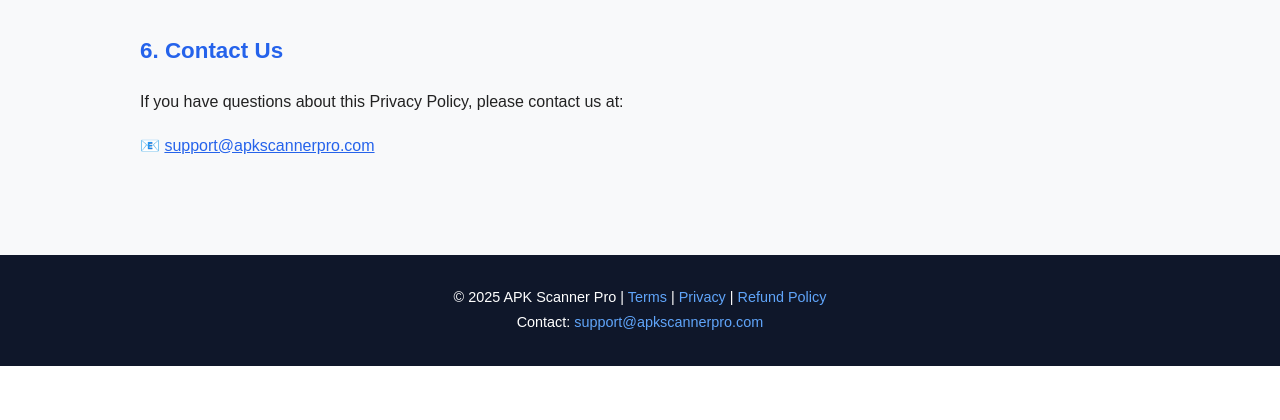
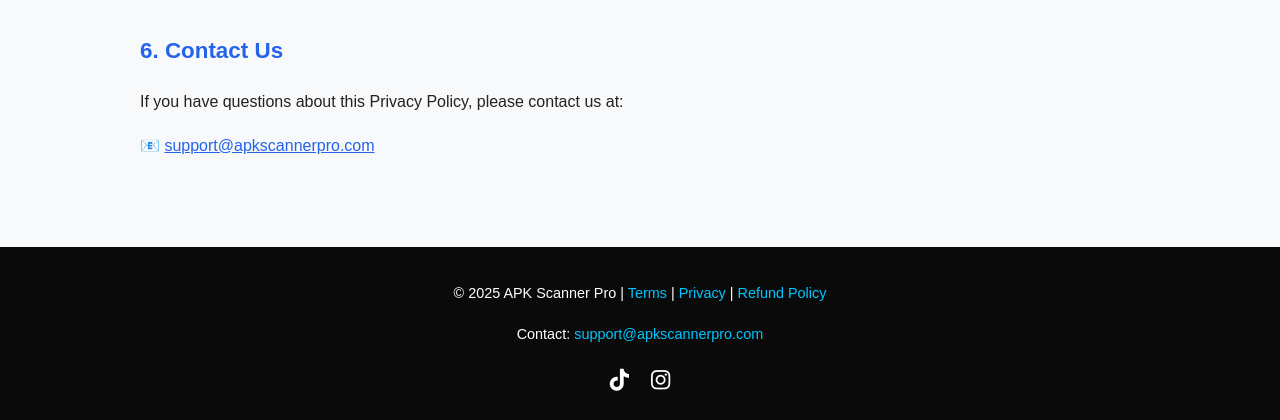
Before and after one commit to apkscannerpro/apk-scanner-pro-backend, a Flask app: page /privacy in a window 1280 px wide. Shown: the part 1112-1532 px from the top of the page. Before the commit the page ends 1478 px from the top, so only its background shows below. Run offline with Flask 3, Linux system fonts and the light colour scheme; some libraries are stand-ins or nearby versions.

Commit message:
Update privacy.html

```diff
--- a/apk_scanner_pro/templates/privacy.html
+++ b/apk_scanner_pro/templates/privacy.html
@@ -179,14 +179,27 @@
     </p>
   </main>
 
-  <!-- Footer -->
-  <footer>
+ <!-- Footer -->
+  <footer style="background:#0a0a0a; color:#fff; text-align:center; padding:20px; margin-top:40px; font-family:Poppins,Arial,sans-serif;">
     <p>&copy; 2025 APK Scanner Pro |
-      <a href="/terms">Terms</a> |
-      <a href="/privacy">Privacy</a> |
-      <a href="/refund">Refund Policy</a><br>
-      Contact: <a href="mailto:support@apkscannerpro.com">support@apkscannerpro.com</a>
+      <a href="/terms.html" style="color:#00c6ff; text-decoration:none;">Terms</a> |
+      <a href="/privacy.html" style="color:#00c6ff; text-decoration:none;">Privacy</a> |
+      <a href="/refund.html" style="color:#00c6ff; text-decoration:none;">Refund Policy</a>
     </p>
+    <p>Contact: <a href="mailto:support@apkscannerpro.com" style="color:#00c6ff; text-decoration:none;">support@apkscannerpro.com</a></p>
+
+    <!-- Social Icons -->
+    <div style="margin-top:10px;">
+      <a href="https://www.tiktok.com/@apkscanner" target="_blank" style="margin:0 8px; color:#fff; font-size:22px; text-decoration:none;">
+        <i class="fab fa-tiktok"></i>
+      </a>
+      <a href="https://www.instagram.com/apkscannerpro/" target="_blank" style="margin:0 8px; color:#fff; font-size:22px; text-decoration:none;">
+        <i class="fab fa-instagram"></i>
+      </a>
+    </div>
   </footer>
+
+  <!-- FontAwesome for icons -->
+  <script src="https://kit.fontawesome.com/a076d05399.js" crossorigin="anonymous"></script>
 </body>
 </html>
```
